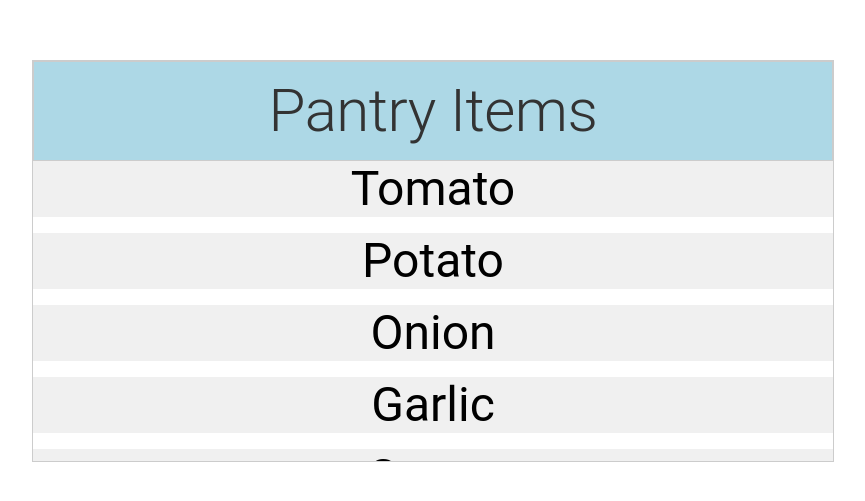
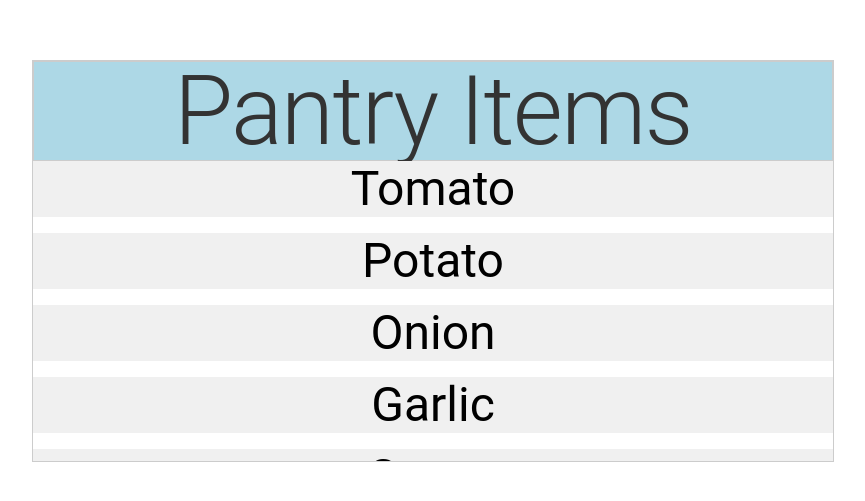
Before and after one commit to Steven-Ou/pantry, a Next.js app: page / in a window 1280 px wide. Shown: the part 139-640 px from the top of the page, without its empty margins (207-1072 px from the left). Built offline with nearby package versions, Linux system fonts and the light colour scheme.

Commit message:
fixed variant

```diff
--- a/app/page.js
+++ b/app/page.js
@@ -2,6 +2,7 @@
 import Image from 'next/image'
 import {useState, useEffect} from 'react'
 import {Box,Stack, Typography} from "@mui/material";
+import {firestore} from '@/firebase'
 import { lightBlue } from "@mui/material/colors";
 
 const item = [ 'tomato','potato','onion','garlic','carrot','lettuce','kale','cucumber']
@@ -26,7 +27,7 @@ export default function Home() {
       justifyContent={'center'}
       alignItems={'center'}
       border={'1px solid #ccc'}>
-        <Typography variant={'h2'} color={'#333'} textAlign={'center'} >
+        <Typography variant={'h1'} color={'#333'} textAlign={'center'} >
            Pantry Items
         </Typography>
 
```
